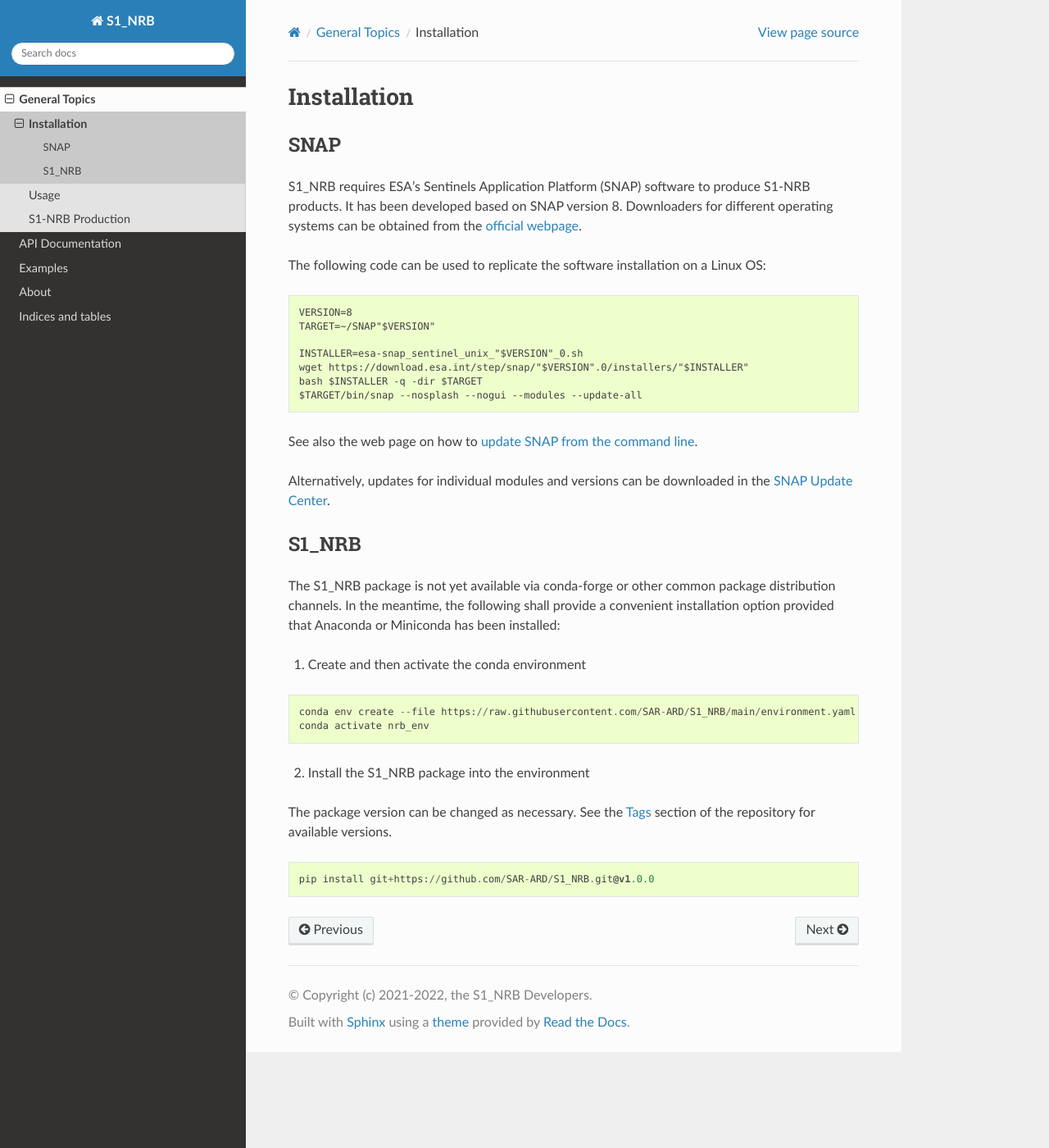
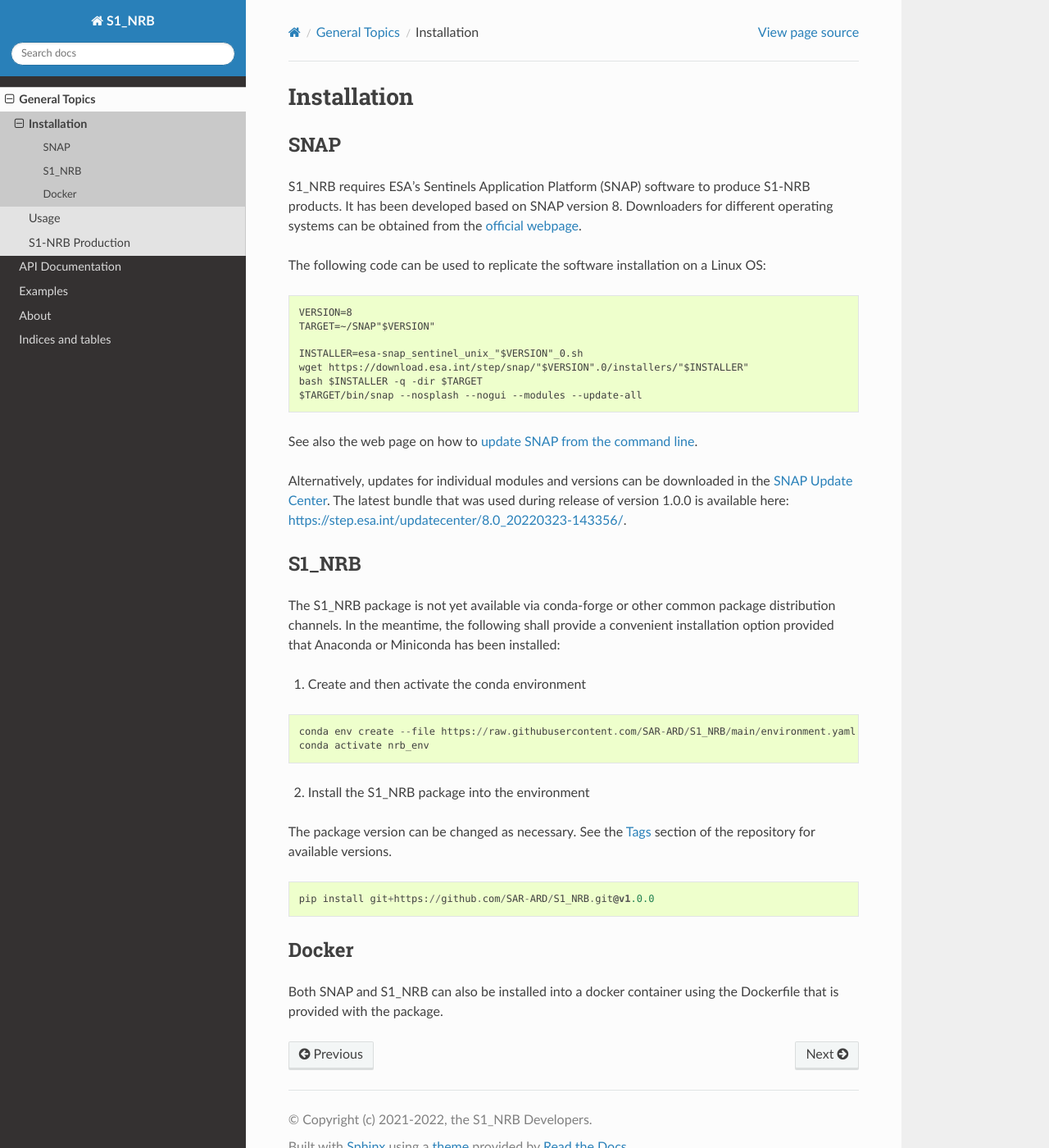
Before and after one commit to SAR-ARD/s1ard, a Sphinx documentation site: the page built from docs/general/installation.rst, in a window 1280 px wide and 1400 px high. Shown: the whole window at 82% size. Built offline with Sphinx 7.4.7 and the Read the Docs theme 2.0.0, drawn with Linux system fonts in a browser that asks for light colours.

Commit message:
installation instruction update

```diff
--- a/docs/general/installation.rst
+++ b/docs/general/installation.rst
@@ -22,6 +22,7 @@
 See also the web page on how to `update SNAP from the command line <https://senbox.atlassian.net/wiki/spaces/SNAP/pages/30539785/Update+SNAP+from+the+command+line>`_.
 
 Alternatively, updates for individual modules and versions can be downloaded in the `SNAP Update Center <https://step.esa.int/updatecenter/>`_.
+The latest bundle that was used during release of version 1.0.0 is available here: https://step.esa.int/updatecenter/8.0_20220323-143356/.
 
 S1_NRB
 ------
@@ -44,3 +45,8 @@
 ::
 
     pip install git+https://github.com/SAR-ARD/S1_NRB.git@v1.0.0
+
+Docker
+------
+
+Both SNAP and S1_NRB can also be installed into a docker container using the Dockerfile that is provided with the package.
```
